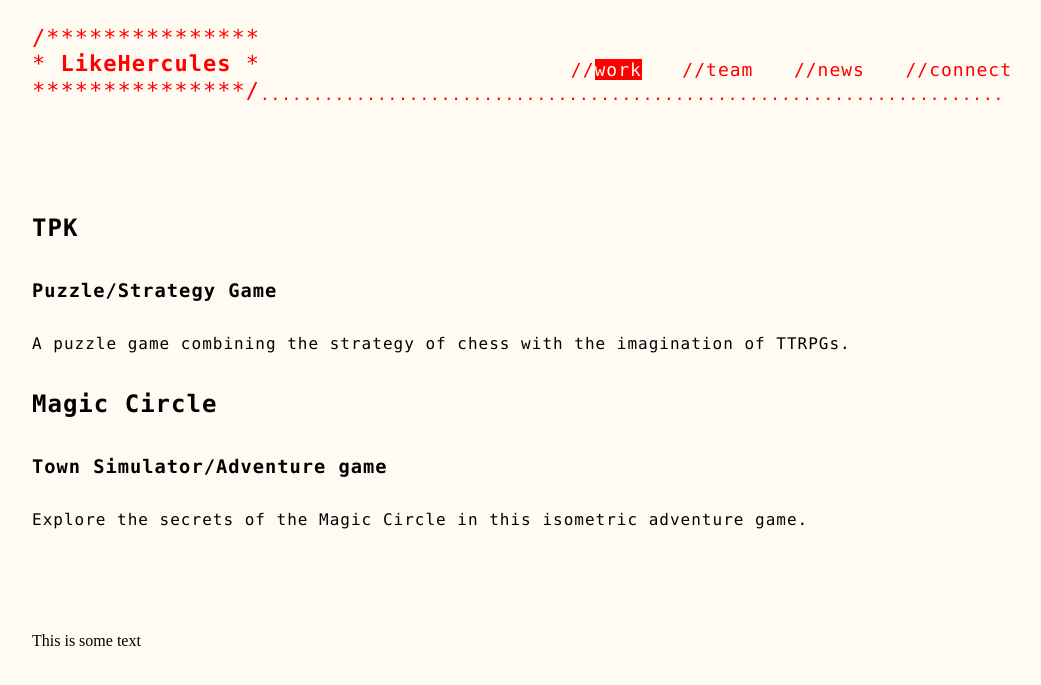
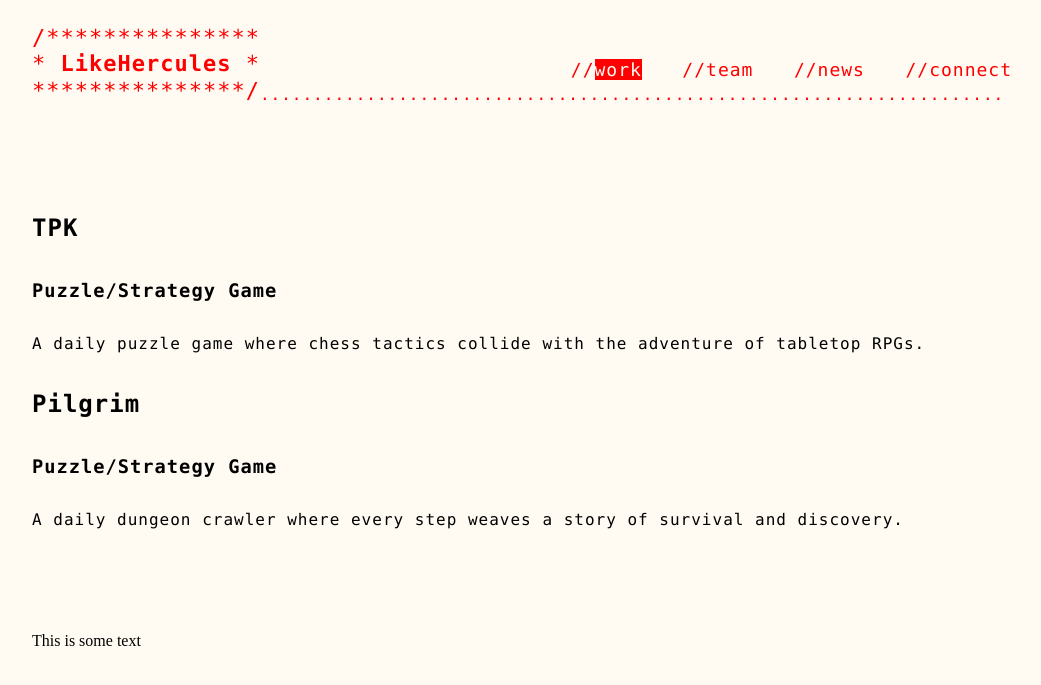
Before and after one commit to LikeHercules/likehercules.github.io, a Jekyll site: the page built from work.md, in a window 1280 px wide. Shown: the top 685 px of the page, without its empty margins (118-1159 px from the left). Built offline with Jekyll 4.4.1, drawn with Linux system fonts in a browser that asks for light colours.

Commit message:
update work to include Pilgrim

```diff
--- a/work.md
+++ b/work.md
@@ -5,10 +5,8 @@ pageId: work
 
 ## TPK
 ### Puzzle/Strategy Game
-A puzzle game combining the strategy of chess with the imagination of TTRPGs.
+A daily puzzle game where chess tactics collide with the adventure of tabletop RPGs.
 
-
-
-## Magic Circle
-### Town Simulator/Adventure game
-Explore the secrets of the Magic Circle in this isometric adventure game.
+## Pilgrim
+### Puzzle/Strategy Game
+A daily dungeon crawler where every step weaves a story of survival and discovery.
```
